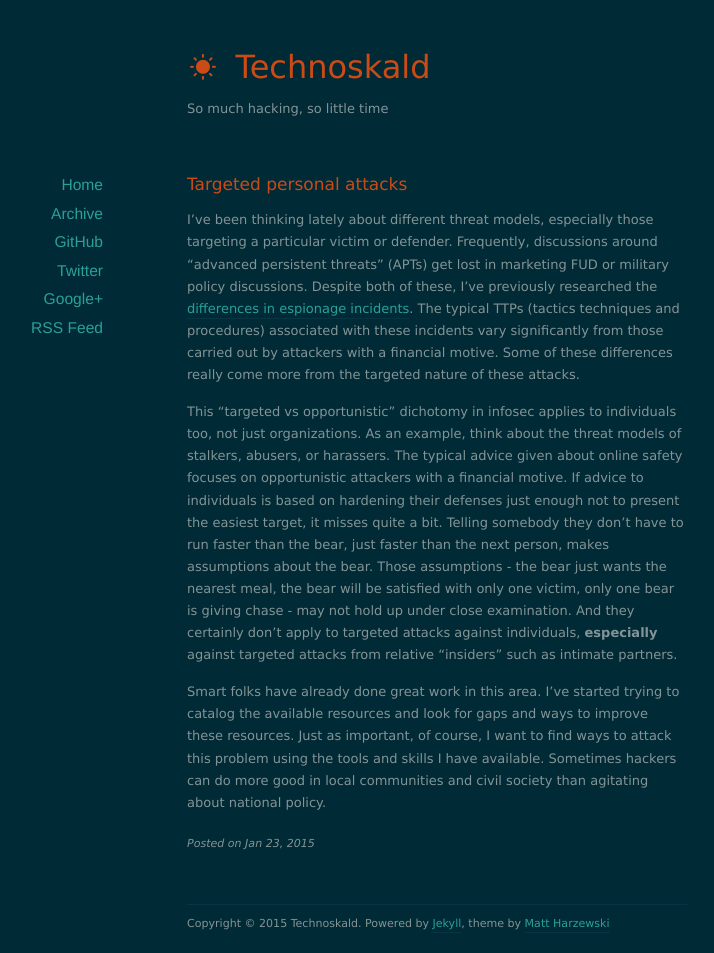
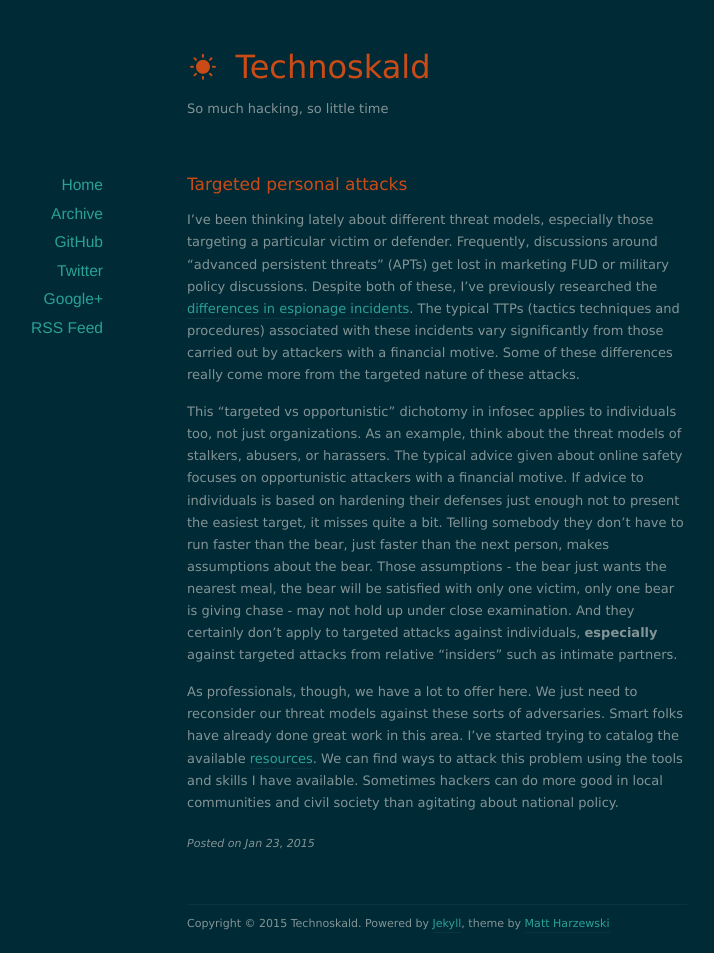
Before and after one commit to krmaxwell/krmaxwell.github.io, a Jekyll site: the page built from _posts/2015-01-22-targeted-personal-attacks.md, in a window 1280 px wide. Shown: the whole page, without its empty margins (203-917 px from the left). Built offline with Jekyll 4.4.1, drawn with Linux system fonts in a browser that asks for light colours; nearby versions of some CDN libraries.

Commit message:
Starting to add more text

```diff
--- a/_posts/2015-01-22-targeted-personal-attacks.md
+++ b/_posts/2015-01-22-targeted-personal-attacks.md
@@ -9,4 +9,6 @@ I've been thinking lately about different threat models, especially those target
 
 This "targeted vs opportunistic" dichotomy in infosec applies to individuals too, not just organizations. As an example, think about the threat models of stalkers, abusers, or harassers. The typical advice given about online safety focuses on opportunistic attackers with a financial motive. If advice to individuals is based on hardening their defenses just enough not to present the easiest target, it misses quite a bit. Telling somebody they don't have to run faster than the bear, just faster than the next person, makes assumptions about the bear. Those assumptions - the bear just wants the nearest meal, the bear will be satisfied with only one victim, only one bear is giving chase - may not hold up under close examination. And they certainly don't apply to targeted attacks against individuals, **especially** against targeted attacks from relative "insiders" such as intimate partners.
 
-Smart folks have already done great work in this area. I've started trying to catalog the available resources and look for gaps and ways to improve these resources. Just as important, of course, I want to find ways to attack this problem using the tools and skills I have available. Sometimes hackers can do more good in local communities and civil society than agitating about national policy.
+As professionals, though, we have a lot to offer here. We just need to reconsider our threat models against these sorts of adversaries. Smart folks have already done great work in this area. I've started trying to catalog the available [resources][1]. We can find ways to attack this problem using the tools and skills I have available. Sometimes hackers can do more good in local communities and civil society than agitating about national policy.
+
+  [1]: http://nnedv.org/resources/safetynetdocs.html
```
